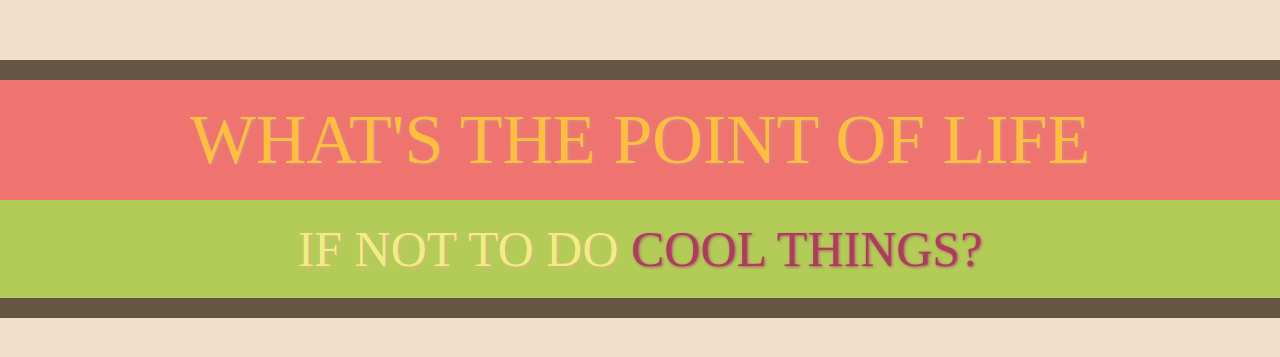
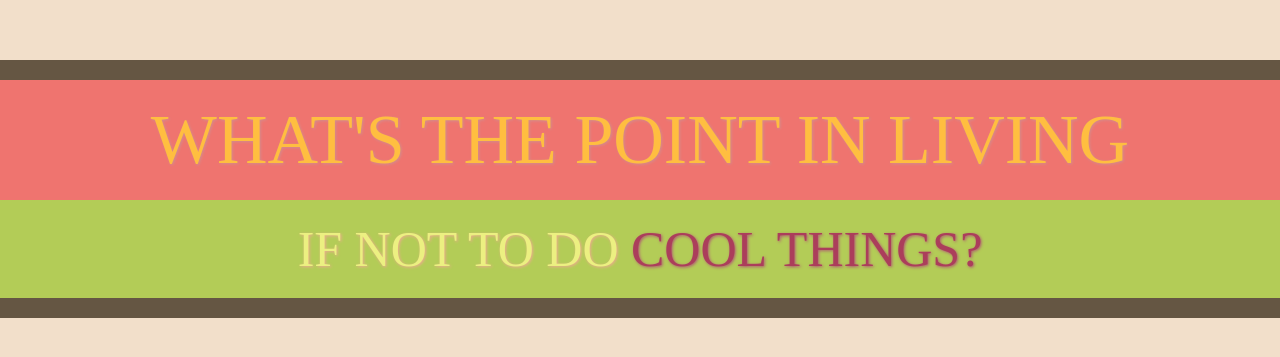
Before and after one commit to framp/whatsthepoint, a plain HTML site: page index.html in a window 1280 px wide. Shown: the part 211-568 px from the top of the page. Drawn offline with Linux system fonts and the light colour scheme; a web font is replaced by a local one.

Commit message:
Update index.html

```diff
--- a/index.html
+++ b/index.html
@@ -70,7 +70,7 @@ html,body{
 <div class="wrapper">
 	<div class="container">
 		<div class="block handle">&nbsp;</div>
-		<div class="block title">What's the point of life</div>
+		<div class="block title">What's the point in living</div>
 		<div class="block subtitle">if not to do <span class="highlight">cool things?</span></div>
 		<div class="overlay"></div>
 		<div class="block handle">&nbsp;</div>
```
